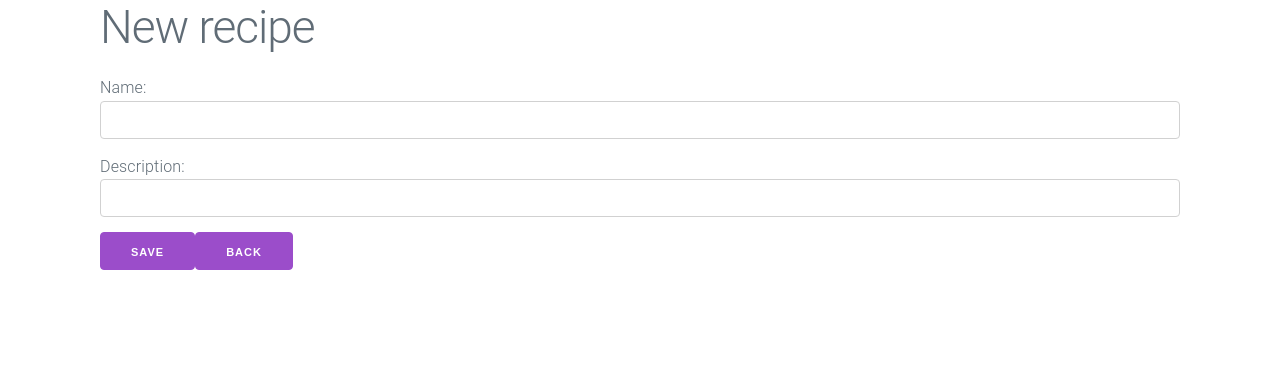
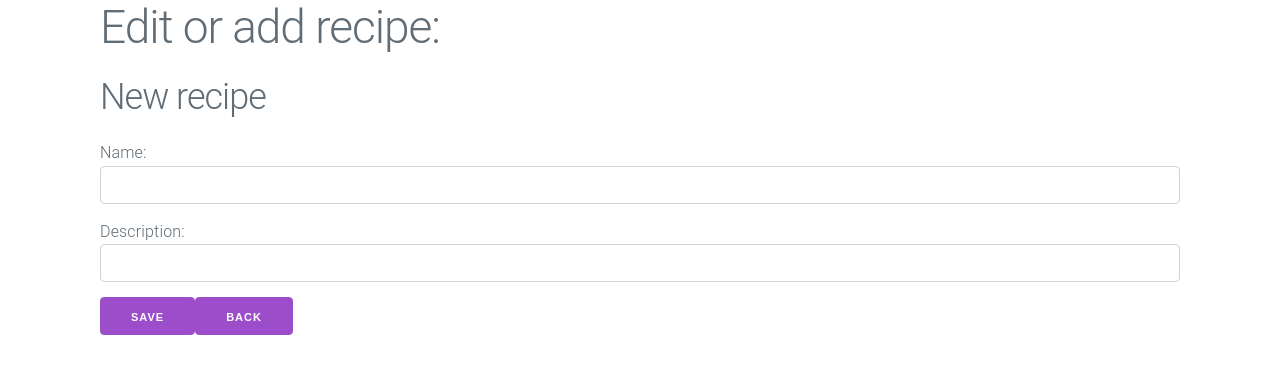
Before and after one commit to kkornakiewicz/fe-exercise, a React (Create React App) app: page /recipe/add in a window 1280 px wide. Shown: the top 374 px of the page. Built offline with nearby package versions, Linux system fonts and the light colour scheme; no server answers.

Commit message:
Clean-up

```diff
--- a/src/EditableRecipeDetail.tsx
+++ b/src/EditableRecipeDetail.tsx
@@ -1,6 +1,6 @@
 import React, { useState } from "react";
 import { RouteComponentProps, withRouter } from "react-router-dom";
-import { IRecipe, INewRecipe } from "./Types";
+import { IRecipe } from "./Types";
 
 interface Props {
   recipe?: IRecipe;
@@ -20,7 +20,8 @@ function EditableRecipeDetail(props: Props & RouteComponentProps) {
 
   return (
     <>
-      <h1>{initRecipe.name ? recipe.name : "New recipe"}</h1>
+      <h1>Edit or add recipe:</h1>
+      <h2>{initRecipe.name ? recipe.name : "New recipe"}</h2>
       <form>
         Name:{" "}
         <input
--- a/src/RecipeDetail.tsx
+++ b/src/RecipeDetail.tsx
@@ -22,19 +22,18 @@ function RecipeDetail(props: Props & RouteComponentProps) {
 
   return (
     <>
+      <h1>Recipe detail:</h1>
       <h2>{recipe.name}</h2>
       <div>{recipe.description}</div>
       <h4>Ingredients: </h4>
       {recipe.ingredients.map((ingredient) => (
         <li>{ingredient.name}</li>
       ))}
-      <form>
-        <button onClick={() => historyPush("/recipe/" + recipe.id + "/edit")}>
-          Edit
-        </button>
-        <button onClick={handleRemove}> Delete </button>
-        <button onClick={() => historyPush("/")}>Back</button>
-      </form>
+      <button onClick={() => historyPush("/recipe/" + recipe.id + "/edit")}>
+        Edit
+      </button>
+      <button onClick={handleRemove}> Delete </button>
+      <button onClick={() => historyPush("/")}>Back</button>
     </>
   );
 }
```
Also changed, not shown: src/Types.ts (+0 -7 lines), 2 other files (tests, documents, lock files or other folders).
